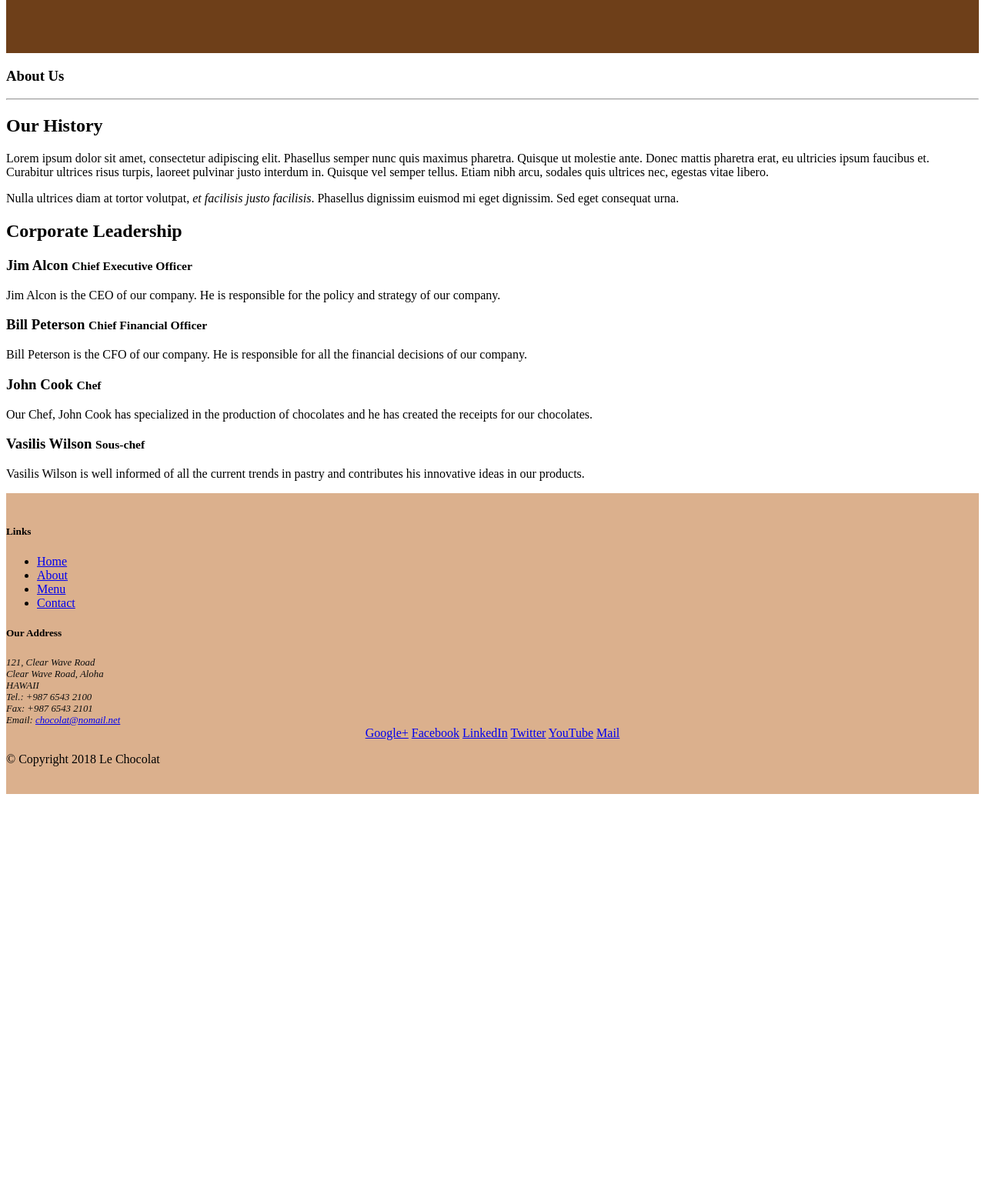
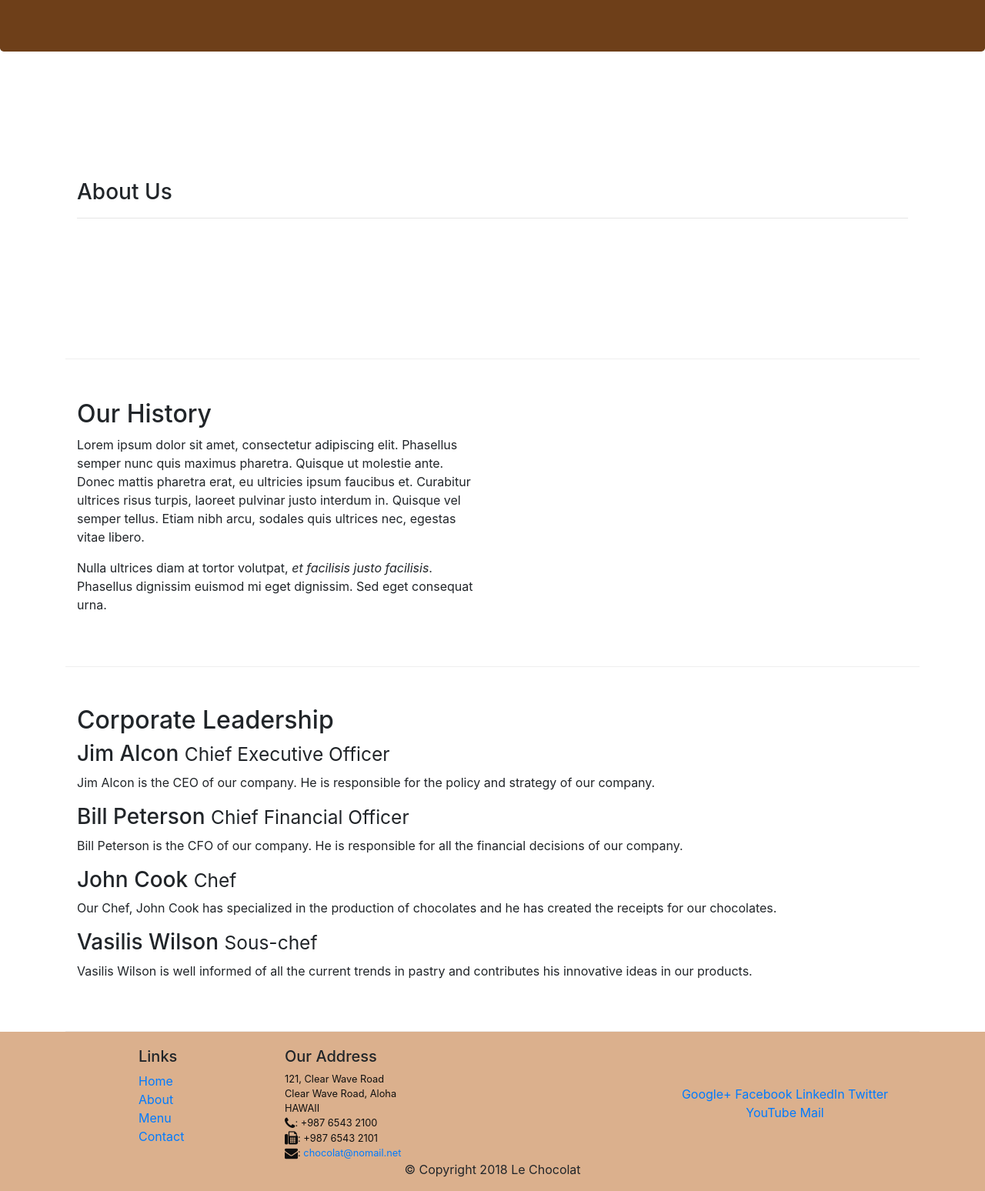
Before and after one commit to serachr/leChocolat, a website: page aboutus.html in a window 1280 px wide. Shown: the part 243-1791 px from the top of the page at 77% size. Before the commit the page ends 1283 px from the top, so only its background shows below. Drawn offline with nearby package versions, Linux system fonts and the light colour scheme.

Commit message:
Bootstrap Assignment 1 Task 3

```diff
--- a/aboutus.html
+++ b/aboutus.html
@@ -6,18 +6,46 @@
     <meta charset="utf-8">
     <meta name="viewport" content="width=device-width, initial-scale=1, shrink-to-fit=no">
     <meta http-equiv="x-ua-compatible" content="ie=edge">
+    <link rel="stylesheet" href="node_modules/bootstrap/dist/css/bootstrap.min.css">
     <link href="css/styles.css" rel="stylesheet">
+    <link rel="stylesheet" href="node_modules/font-awesome/css/font-awesome.min.css">
+
 
 </head>
 
 <body>
+    <nav class="navbar navbar-expand-md navbar-light bg-light fixed-top ">
+        <div class="container">
+            <button class="navbar-toggler" type="button" data-toggle="collapse" data-target="#Navbar">
+                <span class="navbar-toggler-icon"></span>
+            </button>
+            <div class="collapse navbar-collapse" id="Navbar">
+                <ul class="navbar-nav"> </ul>
+            </div>
+        </div>
+        <ul class="navbar-nav">
+            <li class="nav-item active">
+                <a class="nav-link" href="#"><span class="fa fa-home fa-lg"></span> Home</a>
+            </li>
+            <li class="nav-item">
+                <a class="nav-link" href="./aboutus.html"><span class="fa fa-info fa-lg"></span> About</a>
+            </li>
+            <li class="nav-item">
+                <a class="nav-link" href="#"><span class="fa fa-list fa-lg"></span> Menu</a>
+            </li>
+            <li class="nav-item">
+                <a class="nav-link" href="#"><span class="fa fa-address-card fa-lg"></span> Contact</a>
+            </li>
+        </ul>
 
+    </nav>
     <header class="jumbotron">
         <div class="container">
             <div class="row row-header">
                 <div class="col-12 col-sm-8">
                     <h1>Le Chocolat</h1>
-                    <p>We combine experience with creativity to create innovative tastes based on classic chocolate recipes. Our creations will travel you in the chocolate world!</p>
+                    <p>We combine experience with creativity to create innovative tastes based on classic chocolate
+                        recipes. Our creations will travel you in the chocolate world!</p>
                 </div>
                 <div class="col col-sm">
                 </div>
@@ -25,39 +53,62 @@
         </div>
     </header>
 
-    <div>
-        <div>
-            <div>
+    <div class="container">
+        <div class="row row-content  align-items-center">
+            <div class="col-12">
                 <h3>About Us</h3>
                 <hr>
             </div>
         </div>
 
-        <div>
-            <div>
+
+        <div class="row row-content  align-items-center">
+            <div class="col-12 col-sm-6">
                 <h2>Our History</h2>
-                <p>Lorem ipsum dolor sit amet, consectetur adipiscing elit. Phasellus semper nunc quis maximus pharetra. Quisque ut molestie ante. Donec mattis pharetra erat, eu ultricies ipsum faucibus et. Curabitur ultrices risus turpis, laoreet pulvinar justo interdum in. Quisque vel semper tellus. Etiam nibh arcu, sodales quis ultrices nec, egestas vitae libero. </p>
-                <p>Nulla ultrices diam at tortor volutpat, <em>et facilisis justo facilisis</em>. Phasellus dignissim euismod mi eget dignissim. Sed eget consequat urna. </p>
+                <p>Lorem ipsum dolor sit amet, consectetur adipiscing elit. Phasellus semper nunc quis maximus
+                    pharetra. Quisque ut molestie ante. Donec mattis pharetra erat, eu ultricies ipsum faucibus et.
+                    Curabitur ultrices risus turpis, laoreet pulvinar justo interdum in. Quisque vel semper tellus.
+                    Etiam nibh arcu, sodales quis ultrices nec, egestas vitae libero. </p>
+                <p>Nulla ultrices diam at tortor volutpat, <em>et facilisis justo facilisis</em>. Phasellus
+                    dignissim
+                    euismod mi eget dignissim. Sed eget consequat urna. </p>
             </div>
             <div>
             </div>
         </div>
 
 
-        <div>
-            <div>
+
+        <div class="row row-content  align-items-center">
+            <div class="col-12 ">
                 <h2>Corporate Leadership</h2>
                 <h3>Jim Alcon <small>Chief Executive Officer </small></h3>
-                <p>Jim Alcon is the CEO of our company. He is responsible for the policy and strategy of our company. </p>
-                <h3>Bill Peterson  <small>Chief Financial Officer </small></h3>
-                <p>Bill Peterson is the CFO of our company. He is responsible for all the financial decisions of our company. </p>
+                <div class="d-none d-sm-block">
+                    <p>Jim Alcon is the CEO of our company. He is responsible for the policy and strategy of
+                        our company.
+                    </p>
+                </div>
+                <h3>Bill Peterson <small>Chief Financial Officer </small></h3>
+                <div class="d-none d-sm-block">
+                    <p>Bill Peterson is the CFO of our company. He is responsible for all
+                        the financial decisions of our company.
+                    </p>
+                </div>
                 <h3>John Cook <small>Chef</small></h3>
-                <p>Our Chef, John Cook has specialized in the production of chocolates and he has created the receipts for our chocolates. </p>
-                <h3>Vasilis Wilson  <small>Sous-chef </small></h3>
-                <p>Vasilis Wilson is well informed of all the current trends in pastry and contributes his innovative ideas in our products. </p>
+                <div class="d-none d-sm-block">
+                    <p>Our Chef, John Cook has specialized in the production of chocolates
+                        and he has created the receipts for our chocolates.
+                    </p>
+                </div>
+
+                <h3>Vasilis Wilson <small>Sous-chef </small></h3>
+                <div class="d-none d-sm-block">
+                    <p>Vasilis Wilson is well informed of all the current trends in pastry and
+                        contributes his innovative ideas in our products.
+                    </p>
                 </div>
             </div>
-
+        </div>
     </div>
 
     <footer class="footer">
@@ -78,13 +129,14 @@
                         121, Clear Wave Road<br>
                         Clear Wave Road, Aloha<br>
                         HAWAII<br>
-                        Tel.: +987 6543 2100<br>
-                        Fax: +987 6543 2101<br>
-                        Email: <a href="mailto:chocolat@nomail.net">chocolat@nomail.net</a>
+                        <i class="fa fa-phone fa-lg"></i>: +987 6543 2100 <br>
+                        <i class="fa fa-fax fa-lg"></i>: +987 6543 2101 <br>
+                        <i class="fa fa-envelope fa-lg"></i>:
+                        <a href="mailto: chocolat@nomail.net"> chocolat@nomail.net </a>
                     </address>
                 </div>
-                <div class="col-sm align-self-center">
-                    <div style="text-align:center">
+                <div class="col col-sm-4 align-self-center">
+                    <div class="col-auto" style="text-align:center">
                         <a href="http://google.com/+">Google+</a>
                         <a href="http://www.facebook.com/profile.php?id=">Facebook</a>
                         <a href="http://www.linkedin.com/in/">LinkedIn</a>
@@ -94,14 +146,19 @@
                     </div>
                 </div>
             </div>
+
+        </div>
         <div class="row justify-content-center">
-                <div class="col-auto">
-                    <p>&copy; Copyright 2018 Le Chocolat</p>
+            <div style="text-align:center">
+                <p> &copy; Copyright 2018 Le Chocolat</p>
             </div>
         </div>
-        </div>
+
     </footer>
-
+    <script src="node_modules/jquery/dist/jquery.min.js"></script>
+    <script src="node_modules/tether/dist/js/tether.min.js"></script>
+    <script src="node_modules/popper.js/dist/umd/popper.min.js"></script>
+    <script src="node_modules/bootstrap/dist/js/bootstrap.min.js"></script>
 </body>
 
 </html>
```
Lines whose indentation alone changed are shown as unchanged.
